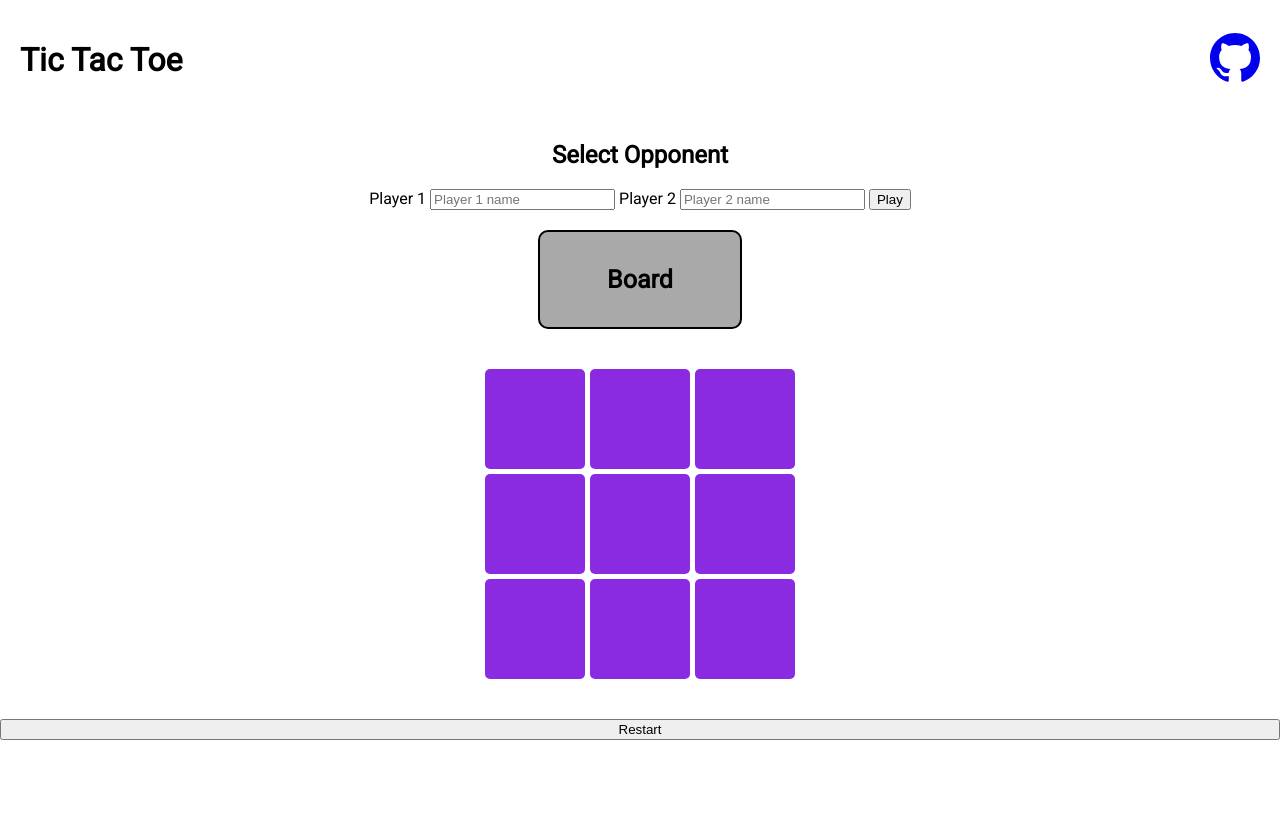
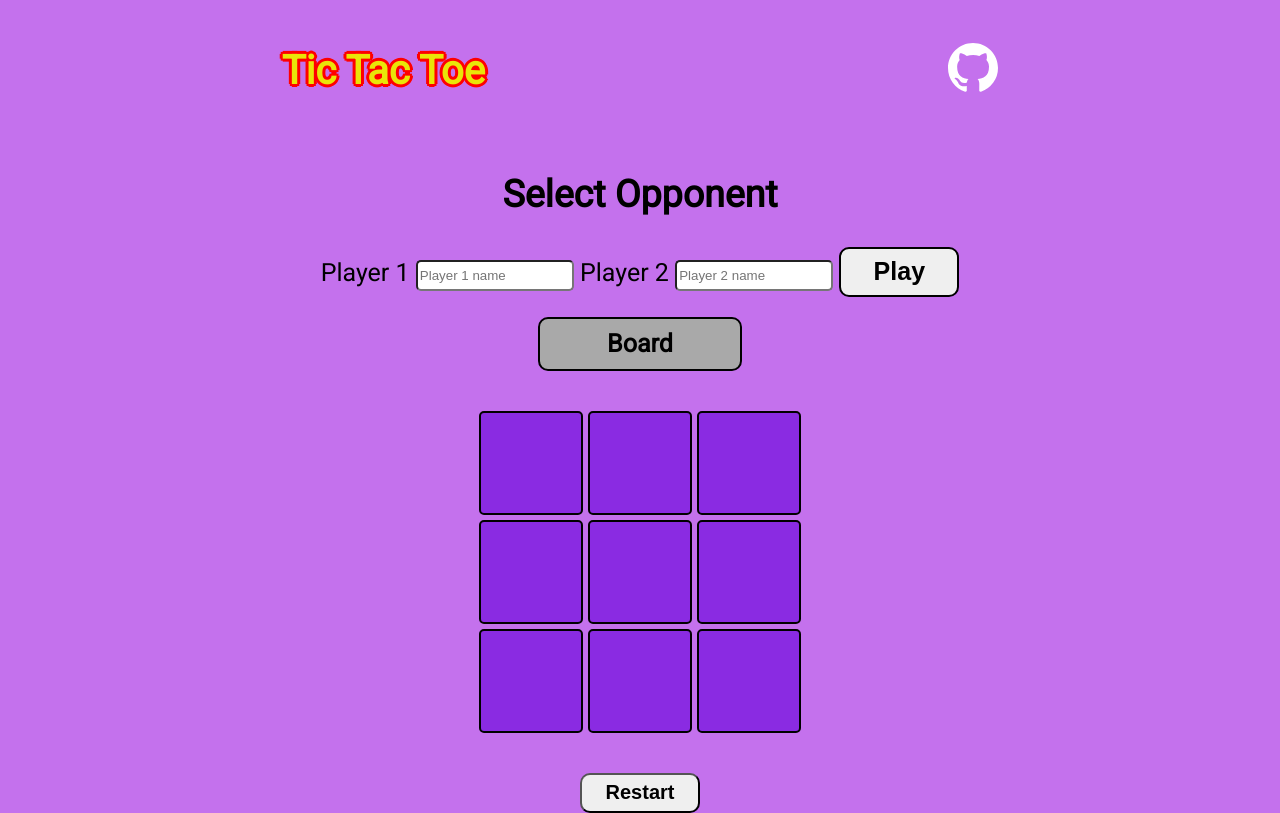
Before and after one commit to Beppe94/Tic-Tac-Toe, a plain HTML site: page index.html in a window 1280 px wide. Drawn offline with Linux system fonts and the light colour scheme.

Commit message:
styled page

```diff
--- a/style.css
+++ b/style.css
@@ -10,13 +10,32 @@ html {
 
 body {
     margin: 0;
+    background-color: #c471ed;
 }
 
 .header {
     display: flex;
-    justify-content: space-between;
+    justify-content: space-around;
     padding: 20px;
     align-items: center;
+    padding-left: 50px;
+    padding-right: 50px;
+}
+
+.header h1 {
+    font-size: 40px;
+    text-shadow: 3px 0 rgb(255, 0, 0), -3px 0 rgb(255, 0, 0), 0 3px rgb(255, 0, 0), 0 -3px rgb(255, 0, 0), 2px 2px rgb(255, 0, 0),
+                -2px -2px rgb(255, 0, 0),-2px 2px rgb(255, 0, 0), 2px -2px rgb(255, 0, 0);
+    color: rgb(233, 229, 8);
+}
+
+.header a {
+    color: white;
+    border-radius: 25px;
+}
+
+.header a:hover {
+    box-shadow: rgb(255, 255, 255) 0px 0 30px 0px;
 }
 
 .main {
@@ -27,11 +46,13 @@ body {
 }
 
 .selection {
+    position: relative;
     display: flex;
     justify-content: center;
     align-items: center;
     flex-direction: column;
     gap: 20px;
+    font-size: 25px;
 }
 
 .myForm {
@@ -41,8 +62,42 @@ body {
     align-items: center;
 }
 
+.myForm button {
+    height: 50px;
+    width: 120px;
+    border-radius: 10px;
+    font-size: 25px;
+    font-weight: 600;
+    border: 2px solid black;
+}
+
+.myForm input {
+    border-radius: 5px;
+    height: 25px;
+    width: 150px;
+}
+
+@media screen and (max-width: 630px) {
+    .player-info {
+        display: flex;
+        justify-content: center;
+        flex-direction: column;
+        gap: 10px;
+    }
+
+    .myForm {
+        width: 300px;
+    }
+
+    .myForm :nth-child(5) {
+    position: relative;
+    left: 10%;
+    }
+}
+
 .hidden {
-    display: none;
+    scale: 0;
+    transition: .3s;
 }
 
 .game-status {
@@ -50,10 +105,13 @@ body {
     margin: 0 auto 0 auto;
     display: flex;
     justify-content: center;
+    align-items: center;
     font-size: 25px;
     border: 2px solid black;
     background-color: darkgray;
     width: 200px;
+    height: 50px;
+    font-weight: 500;
 }
 
 .board {
@@ -65,6 +123,7 @@ body {
 }
 
 .cell {
+    border: 2px solid black;
     width: 100px;
     height: 100px;
     background-color: blueviolet;
@@ -74,3 +133,12 @@ body {
     align-items: center;
     font-size: 50px;
 }
+
+.main button:nth-child(3){
+    margin: 0 auto 0 auto;
+    border-radius: 10px;
+    font-size: 20px;
+    font-weight: 600;
+    height: 40px;
+    width: 120px;
+}
```
